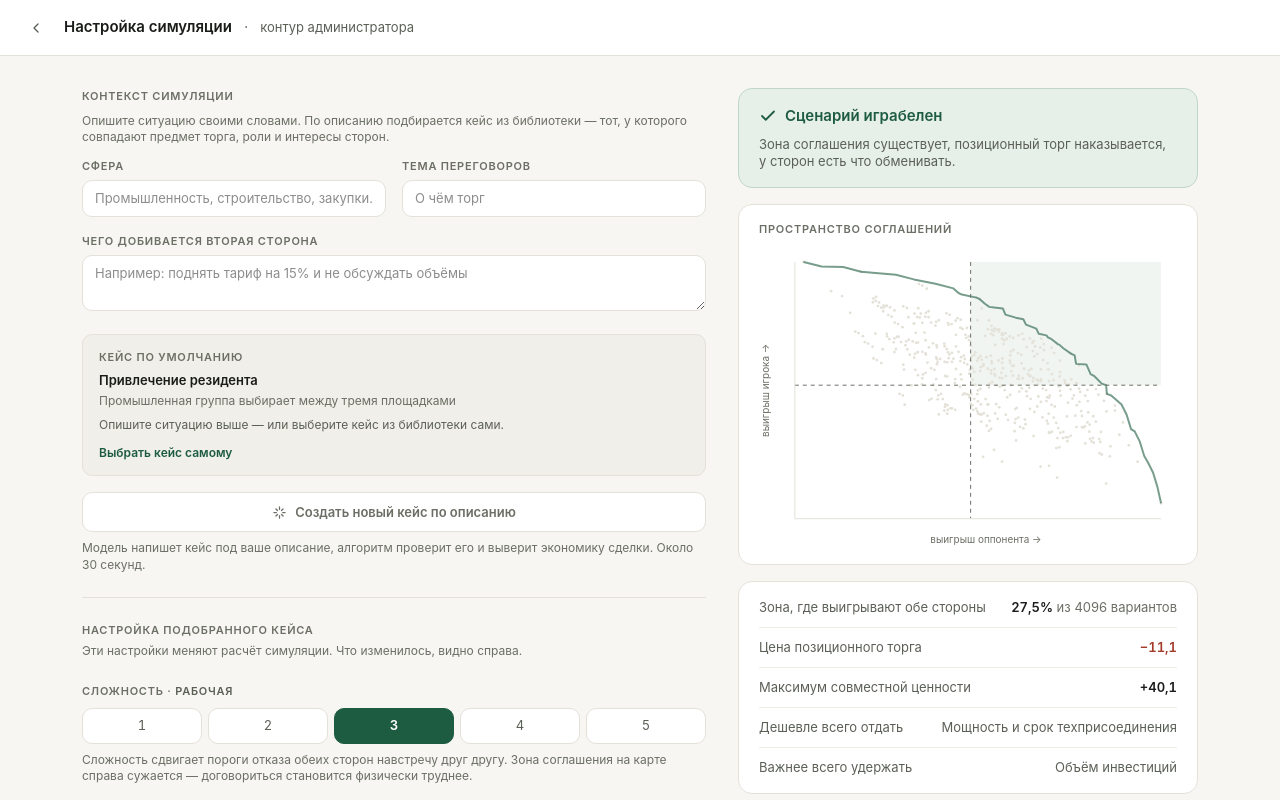
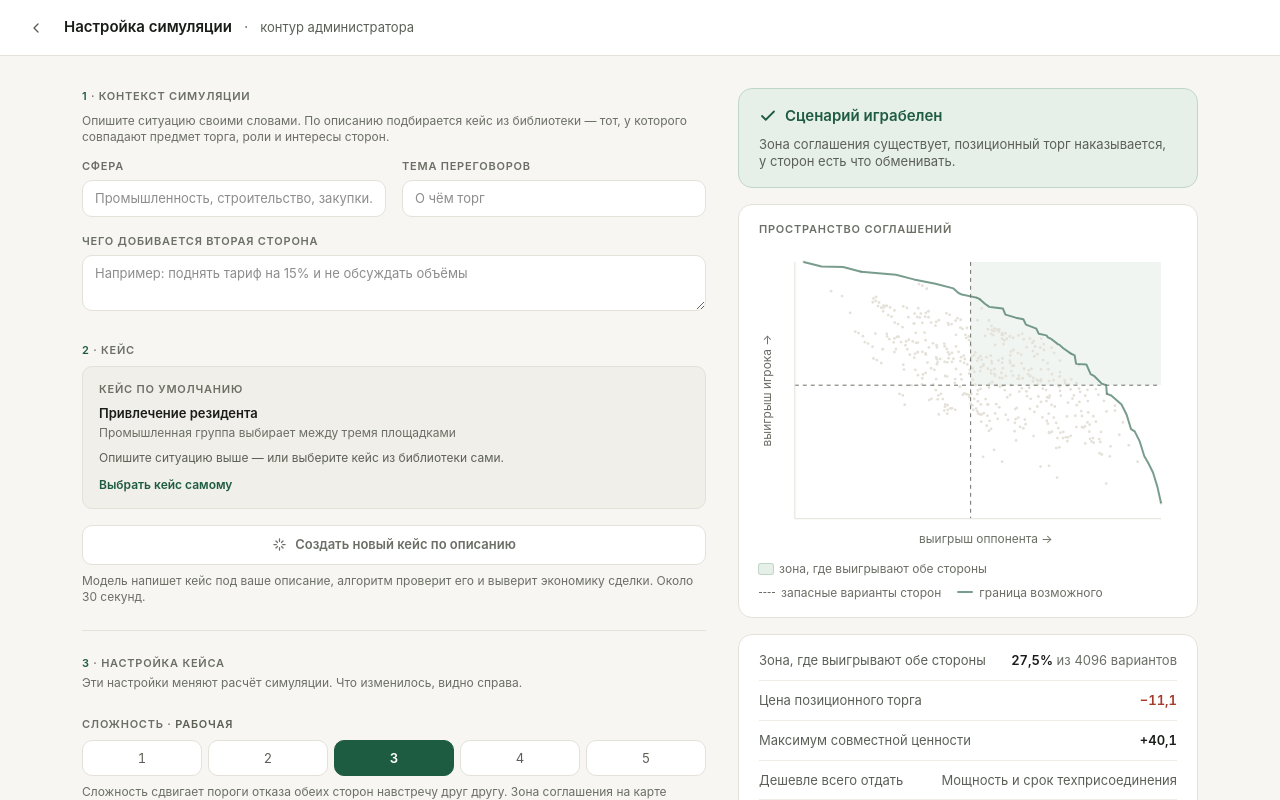
Before and after one commit to daniellmalyshev05/arena-peregovorov-MVP, a Next.js app: page /admin in a window 1280 px wide. Shown: the top 800 px of the page. Built offline with nearby package versions, Linux system fonts and the light colour scheme.

Commit message:
Админка: шаги, нижняя полоса на телефоне, подписи карты, отмена удаления

```diff
--- a/components/AdminView.tsx
+++ b/components/AdminView.tsx
@@ -35,6 +35,12 @@ export function AdminView({ scenarios }: { scenarios: Scenario[] }) {
   const [showLibrary, setShowLibrary] = useState(false)
   // Кейсы, созданные по описанию: лежат в этом браузере.
   const [custom, setCustom] = useState<CustomCase[]>([])
+  // Только что созданный кейс коротко подсвечивается — связь между «модель написала» и результатом.
+  const [freshId, setFreshId] = useState<string | null>(null)
+  // Удаление отменяемо пять секунд: кейс стоил полминуты генерации.
+  const [undo, setUndo] = useState<{ entry: CustomCase; cfg: AdminConfig } | null>(null)
+  const undoTimer = useRef<ReturnType<typeof setTimeout> | undefined>(undefined)
+  useEffect(() => () => clearTimeout(undoTimer.current), [])
 
   useEffect(() => {
     const created = loadCustomCases()
@@ -121,15 +127,43 @@ export function AdminView({ scenarios }: { scenarios: Scenario[] }) {
     setShowLibrary(false)
     useCase(entry.scenario)
     setSaved(false)
+    setFreshId(entry.scenario.id)
+    setUndo(null)
+  }
+
+  /** Загруженный файл — внизу страницы, а карточка кейса наверху: показываем, куда он попал. */
+  const imported = (entry: CustomCase) => {
+    created(entry)
+    requestAnimationFrame(() => {
+      const reduce = window.matchMedia('(prefers-reduced-motion: reduce)').matches
+      document.getElementById('admin-case')?.scrollIntoView({ behavior: reduce ? 'auto' : 'smooth', block: 'start' })
+    })
   }
 
   const removeCase = () => {
+    const entry = custom.find((c) => c.scenario.id === base.id)
+    if (entry) {
+      setUndo({ entry, cfg })
+      clearTimeout(undoTimer.current)
+      undoTimer.current = setTimeout(() => setUndo(null), 5000)
+    }
     removeCustom(base.id)
     setCustom(loadCustomCases())
     if (loadConfig()?.baseScenarioId === base.id) clearConfig()
     setManual(false)
     useCase(match.scenario)
     setSaved(false)
+  }
+
+  const restoreCase = () => {
+    if (!undo) return
+    saveCustom(undo.entry)
+    setCustom(loadCustomCases())
+    setManual(true)
+    setCfg(undo.cfg)
+    setSaved(false)
+    setUndo(null)
+    clearTimeout(undoTimer.current)
   }
 
   const downloadCase = () => {
@@ -178,11 +212,12 @@ export function AdminView({ scenarios }: { scenarios: Scenario[] }) {
       </header>
 
       {!ready ? null : (
-        <div className="mx-auto grid max-w-[1180px] grid-cols-1 gap-8 px-5 py-8 lg:grid-cols-[minmax(0,1fr)_minmax(0,460px)] lg:px-8">
+        <>
+        <div className="mx-auto grid max-w-[1180px] grid-cols-1 gap-8 px-5 pb-28 pt-8 lg:pb-8 lg:grid-cols-[minmax(0,1fr)_minmax(0,460px)] lg:px-8">
           {/* Настройки */}
           <div className="flex flex-col gap-6">
             <div>
-              <div className="lbl mb-2">Контекст симуляции</div>
+              <div className="lbl mb-2"><span className="text-accent">1</span> · Контекст симуляции</div>
               <p className="mb-3 text-caption leading-snug text-ink3">
                 Опишите ситуацию своими словами. По описанию подбирается кейс из библиотеки — тот, у которого
                 совпадают предмет торга, роли и интересы сторон.
@@ -202,8 +237,20 @@ export function AdminView({ scenarios }: { scenarios: Scenario[] }) {
                 <textarea className={field} rows={2} value={cfg.opponentGoal} onChange={(e) => set('opponentGoal', e.target.value)} placeholder="Например: поднять тариф на 15% и не обсуждать объёмы" />
               </label>
 
+              <div id="admin-case" className="lbl mt-6 scroll-mt-20"><span className="text-accent">2</span> · Кейс</div>
+              {undo && (
+                <div role="status" className="rise mt-2 flex items-center gap-3 rounded-md border border-line bg-surface px-3.5 py-1.5 text-caption md:py-1">
+                  <span className="text-ink2">Кейс удалён</span>
+                  <button onClick={restoreCase} className="press flex min-h-11 items-center font-semibold text-accent hover:underline md:min-h-8">
+                    Вернуть
+                  </button>
+                </div>
+              )}
               {isCustom ? (
-                <div className="rise mt-4 rounded-md border border-accent-line bg-accent-soft px-4 py-3.5">
+                <div
+                  key={base.id}
+                  className={`rise mt-2 rounded-md border border-accent-line bg-accent-soft px-4 py-3.5 ${freshId === base.id ? 'case-fresh' : ''}`}
+                >
                   <div className="lbl mb-1.5">Новый кейс</div>
                   <div className="text-small font-semibold">{base.title}</div>
                   <div className="mt-0.5 text-caption text-ink3">{base.subtitle}</div>
@@ -214,8 +261,8 @@ export function AdminView({ scenarios }: { scenarios: Scenario[] }) {
                     <a
                       href={playHref}
                       onClick={() => saveConfig(cfg)}
-                      className={`press inline-flex h-11 items-center rounded-md px-4 text-caption font-semibold text-white md:h-9 ${
-                        audit.playable ? 'bg-accent hover:opacity-90' : 'pointer-events-none bg-ink3'
+                      className={`press inline-flex h-11 items-center rounded-md border px-4 text-caption font-semibold md:h-9 ${
+                        audit.playable ? 'border-accent bg-surface text-accent hover:bg-accent-soft' : 'pointer-events-none border-line bg-surface text-ink3'
                       }`}
                     >
                       Играть
@@ -229,7 +276,7 @@ export function AdminView({ scenarios }: { scenarios: Scenario[] }) {
                           : 'border-line-strong bg-surface text-ink2 hover:border-accent hover:text-accent'
                       }`}
                     >
-                      {copied ? 'Скопирована' : 'Скопировать ссылку'}
+                      <CopyLabel copied={copied} idle="Скопировать ссылку" />
                     </button>
                     <button
                       onClick={downloadCase}
@@ -254,7 +301,7 @@ export function AdminView({ scenarios }: { scenarios: Scenario[] }) {
               ) : (
               /* Результат подбора: какой кейс выбран и по каким словам. */
               <div
-                className={`mt-4 rounded-md border px-4 py-3.5 ${
+                className={`mt-2 rounded-md border px-4 py-3.5 ${
                   !manual && match.confidence === 'слабое' ? 'border-line bg-rail' : 'border-accent-line bg-accent-soft'
                 }`}
               >
@@ -317,6 +364,7 @@ export function AdminView({ scenarios }: { scenarios: Scenario[] }) {
               <CaseGenerator
                 brief={{ sphere: cfg.sphere, topic: cfg.topic, goal: cfg.opponentGoal }}
                 tone={cfg.tone}
+                emphasis={!isCustom && !manual && Boolean(query) && match.confidence === 'слабое'}
                 onCreated={created}
               />
 
@@ -363,7 +411,7 @@ export function AdminView({ scenarios }: { scenarios: Scenario[] }) {
             </div>
 
             <div className="border-t border-line pt-6">
-              <div className="lbl mb-1">Настройка подобранного кейса</div>
+              <div className="lbl mb-1"><span className="text-accent">3</span> · Настройка кейса</div>
               <p className="text-caption leading-snug text-ink3">
                 Эти настройки меняют расчёт симуляции. Что изменилось, видно справа.
               </p>
@@ -378,6 +426,7 @@ export function AdminView({ scenarios }: { scenarios: Scenario[] }) {
                   <button
                     key={d}
                     onClick={() => set('difficulty', d)}
+                    aria-pressed={d === cfg.difficulty}
                     className={`press num h-11 flex-1 rounded-md border text-small md:h-9 ${
                       d === cfg.difficulty ? 'border-accent bg-accent font-semibold text-white' : 'border-line bg-surface text-ink2 hover:border-accent-line'
                     }`}
@@ -398,6 +447,7 @@ export function AdminView({ scenarios }: { scenarios: Scenario[] }) {
                   <button
                     key={t.value}
                     onClick={() => set('tone', t.value)}
+                    aria-pressed={t.value === cfg.tone}
                     className={`press rounded-md border px-3 py-2.5 text-left ${
                       t.value === cfg.tone ? 'border-accent bg-accent-soft' : 'border-line bg-surface hover:border-accent-line'
                     }`}
@@ -442,6 +492,7 @@ export function AdminView({ scenarios }: { scenarios: Scenario[] }) {
               <div className="grid gap-1.5 sm:grid-cols-2">
                 <button
                   onClick={() => { setMode('auto'); saveMode('auto', base.id) }}
+                  aria-pressed={mode === 'auto'}
                   className={`press rounded-md border px-3 py-2.5 text-left ${
                     mode === 'auto' ? 'border-accent bg-accent-soft' : 'border-line bg-surface hover:border-accent-line'
                   }`}
@@ -455,6 +506,7 @@ export function AdminView({ scenarios }: { scenarios: Scenario[] }) {
                 </button>
                 <button
                   onClick={() => { setMode('offline'); saveMode('offline', base.id) }}
+                  aria-pressed={mode === 'offline'}
                   className={`press rounded-md border px-3 py-2.5 text-left ${
                     mode === 'offline' ? 'border-accent bg-accent-soft' : 'border-line bg-surface hover:border-accent-line'
                   }`}
@@ -478,7 +530,7 @@ export function AdminView({ scenarios }: { scenarios: Scenario[] }) {
               <input type="number" min={4} max={24} className={field} value={cfg.rounds} onChange={(e) => set('rounds', Number(e.target.value))} />
             </label>
 
-            <LibraryPassport scenarios={scenarios} custom={custom} onImported={created} />
+            <LibraryPassport scenarios={scenarios} custom={custom} onImported={imported} />
           </div>
 
           {/* Проверка */}
@@ -552,7 +604,7 @@ export function AdminView({ scenarios }: { scenarios: Scenario[] }) {
             </div>
 
             <div className="rounded-lg border border-line bg-surface px-5 py-4">
-              <div className="lbl mb-2">Ссылка для участников</div>
+              <div className="lbl mb-2"><span className="text-accent">4</span> · Ссылка для участников</div>
               <p className="text-caption leading-snug text-ink3">
                 Настройка зашита в сам адрес. Кто откроет ссылку, начнёт переговоры в этой конфигурации на своём
                 компьютере — без входа и без общей базы.
@@ -574,14 +626,59 @@ export function AdminView({ scenarios }: { scenarios: Scenario[] }) {
                       : 'border-line-strong bg-surface text-ink2 hover:border-accent hover:bg-accent-soft hover:text-accent'
                   }`}
                 >
-                  {copied ? 'Скопирована' : 'Скопировать'}
+                  <CopyLabel copied={copied} idle="Скопировать" />
                 </button>
               </div>
             </div>
           </div>
         </div>
+
+        {/* Телефон: проверка и карта ниже всех настроек, поэтому итог аудита
+            и вход в переговоры держатся у нижнего края — эффект каждой
+            настройки виден сразу. */}
+        <div className="fixed inset-x-0 bottom-0 z-30 border-t border-line bg-surface/95 px-4 pt-2.5 pb-[max(0.625rem,env(safe-area-inset-bottom))] backdrop-blur lg:hidden">
+          <div className="mx-auto flex max-w-[640px] items-center gap-3">
+            <div className="min-w-0 flex-1" aria-live="polite">
+              <div className={`flex items-center gap-1.5 text-small font-semibold ${audit.playable ? 'text-accent' : 'text-danger'}`}>
+                {audit.playable ? (
+                  <svg width="14" height="14" viewBox="0 0 24 24" fill="none" stroke="currentColor" strokeWidth="2.6" strokeLinecap="round" strokeLinejoin="round" aria-hidden><path d="M20 6L9 17l-5-5" /></svg>
+                ) : (
+                  <svg width="14" height="14" viewBox="0 0 24 24" fill="none" stroke="currentColor" strokeWidth="2.6" strokeLinecap="round" aria-hidden><path d="M18 6L6 18M6 6l12 12" /></svg>
+                )}
+                {audit.playable ? 'Играбелен' : 'Требует доработки'}
+              </div>
+              <div className="num text-caption text-ink3">
+                зона <span key={audit.zopaShare} className="swap-in inline-block font-semibold text-ink2">{num(audit.zopaShare * 100)}%</span>
+              </div>
+            </div>
+            <a
+              href={playHref}
+              onClick={() => saveConfig(cfg)}
+              className={`press flex h-11 shrink-0 items-center rounded-md px-4 text-small font-semibold text-white ${
+                audit.playable ? 'bg-accent hover:opacity-90' : 'pointer-events-none bg-ink3'
+              }`}
+            >
+              Открыть переговоры
+            </a>
+          </div>
+        </div>
+        </>
       )}
     </main>
+  )
+}
+
+/** Подпись кнопки копирования: «Скопирована» с галочкой проявляется, а не подменяется рывком. */
+function CopyLabel({ copied, idle }: { copied: boolean; idle: string }) {
+  return copied ? (
+    <span key="done" className="swap-in inline-flex items-center gap-1.5">
+      <svg width="12" height="12" viewBox="0 0 24 24" fill="none" stroke="currentColor" strokeWidth="2.8" strokeLinecap="round" strokeLinejoin="round" aria-hidden>
+        <path d="M20 6L9 17l-5-5" />
+      </svg>
+      Скопирована
+    </span>
+  ) : (
+    <span key="idle" className="swap-in">{idle}</span>
   )
 }
 
--- a/components/ScenarioMap.tsx
+++ b/components/ScenarioMap.tsx
@@ -2,7 +2,8 @@
 
 import { useMemo } from 'react'
 import type { Scenario } from '@/lib/types'
-import { enumerateDeals, paretoFrontier } from '@/lib/engine/utility'
+import { enumerateDeals, paretoFrontier, zopa } from '@/lib/engine/utility'
+import { num } from '@/lib/text'
 
 const W = 420
 const H = 300
@@ -19,7 +20,11 @@ export function ScenarioMap({ scenario }: { scenario: Scenario }) {
   const model = useMemo(() => {
     const all = enumerateDeals(scenario)
     const step = Math.max(1, Math.floor(all.length / 420))
-    return { cloud: all.filter((_, i) => i % step === 0), frontier: paretoFrontier(all) }
+    return {
+      cloud: all.filter((_, i) => i % step === 0),
+      frontier: paretoFrontier(all),
+      share: all.length ? zopa(all).length / all.length : 0,
+    }
   }, [scenario])
 
   const x = (v: number) => M.left + (v / 100) * (W - M.left - M.right)
@@ -27,10 +32,17 @@ export function ScenarioMap({ scenario }: { scenario: Scenario }) {
   const uB = scenario.userBatna.value
   const oB = scenario.opponentBatna.value
 
+  // Зона и пороги рисуются единичными фигурами и ставятся на место transform:
+  // так смена сложности проезжает плавно, а не перескакивает.
+  const zoneW = Math.max(0, x(100) - x(oB))
+  const zoneH = Math.max(0, y(uB) - y(100))
+
   return (
+    <figure>
     <svg viewBox={`0 0 ${W} ${H}`} className="w-full" role="img"
-      aria-label="Карта достижимых соглашений: чем выше сложность, тем уже зона, где выигрывают обе стороны">
-      <rect x={x(oB)} y={y(100)} width={Math.max(0, x(100) - x(oB))} height={Math.max(0, y(uB) - y(100))}
+      aria-label={`Карта достижимых соглашений. Зона, где выигрывают обе стороны, — ${num(model.share * 100)}% вариантов. Запасной вариант игрока — ${uB}, второй стороны — ${oB} из 100.`}>
+      <rect x="0" y="0" width="1" height="1" className="map-shift"
+        style={{ transform: `translate(${x(oB)}px, ${y(100)}px) scale(${zoneW}, ${zoneH})` }}
         fill="var(--color-accent-soft)" opacity="0.6" />
 
       {model.cloud.map((p, i) => (
@@ -40,18 +52,35 @@ export function ScenarioMap({ scenario }: { scenario: Scenario }) {
       <polyline points={model.frontier.map((p) => `${x(p.opponent)},${y(p.user)}`).join(' ')}
         fill="none" stroke="var(--color-accent)" strokeWidth="2" strokeLinejoin="round" opacity="0.6" />
 
-      <line x1={M.left} x2={W - M.right} y1={y(uB)} y2={y(uB)} stroke="var(--color-ink3)" strokeWidth="1" strokeDasharray="4 4" />
-      <line x1={x(oB)} x2={x(oB)} y1={M.top} y2={H - M.bottom} stroke="var(--color-ink3)" strokeWidth="1" strokeDasharray="4 4" />
+      <line x1={M.left} x2={W - M.right} y1="0" y2="0" className="map-shift" style={{ transform: `translateY(${y(uB)}px)` }}
+        stroke="var(--color-ink3)" strokeWidth="1" strokeDasharray="4 4" />
+      <line x1="0" x2="0" y1={M.top} y2={H - M.bottom} className="map-shift" style={{ transform: `translateX(${x(oB)}px)` }}
+        stroke="var(--color-ink3)" strokeWidth="1" strokeDasharray="4 4" />
 
       <line x1={M.left} x2={W - M.right} y1={H - M.bottom} y2={H - M.bottom} stroke="var(--color-line)" />
       <line x1={M.left} x2={M.left} y1={M.top} y2={H - M.bottom} stroke="var(--color-line)" />
-      <text x={(W + M.left) / 2} y={H - 6} fontSize="10" textAnchor="middle" fill="var(--color-ink3)">
+      <text x={(W + M.left) / 2} y={H - 6} fontSize="12" textAnchor="middle" fill="var(--color-ink3)">
         выигрыш оппонента →
       </text>
-      <text x="10" y={(H - M.bottom + M.top) / 2} fontSize="10" textAnchor="middle" fill="var(--color-ink3)"
-        transform={`rotate(-90 10 ${(H - M.bottom + M.top) / 2})`}>
+      <text x="12" y={(H - M.bottom + M.top) / 2} fontSize="12" textAnchor="middle" fill="var(--color-ink3)"
+        transform={`rotate(-90 12 ${(H - M.bottom + M.top) / 2})`}>
         выигрыш игрока →
       </text>
     </svg>
+    <figcaption className="mt-3 flex flex-wrap gap-x-4 gap-y-1.5 text-caption text-ink3" aria-hidden>
+      <span className="inline-flex items-center gap-1.5">
+        <span className="h-2.5 w-3.5 rounded-[2px] bg-accent-soft ring-1 ring-accent-line" />
+        зона, где выигрывают обе стороны
+      </span>
+      <span className="inline-flex items-center gap-1.5">
+        <span className="w-4 border-t border-dashed border-ink3" />
+        запасные варианты сторон
+      </span>
+      <span className="inline-flex items-center gap-1.5">
+        <span className="h-0.5 w-4 rounded-full bg-accent/60" />
+        граница возможного
+      </span>
+    </figcaption>
+    </figure>
   )
 }
```
Also changed, not shown: app/globals.css (+29 -0 lines), components/CaseGenerator.tsx (+9 -2 lines).
